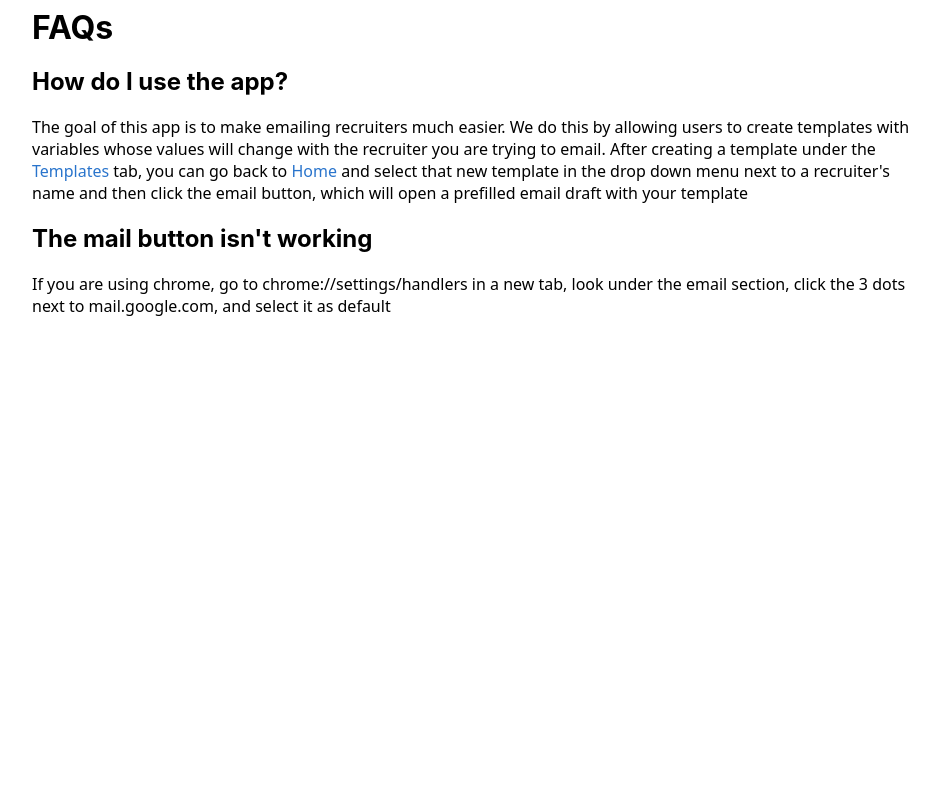
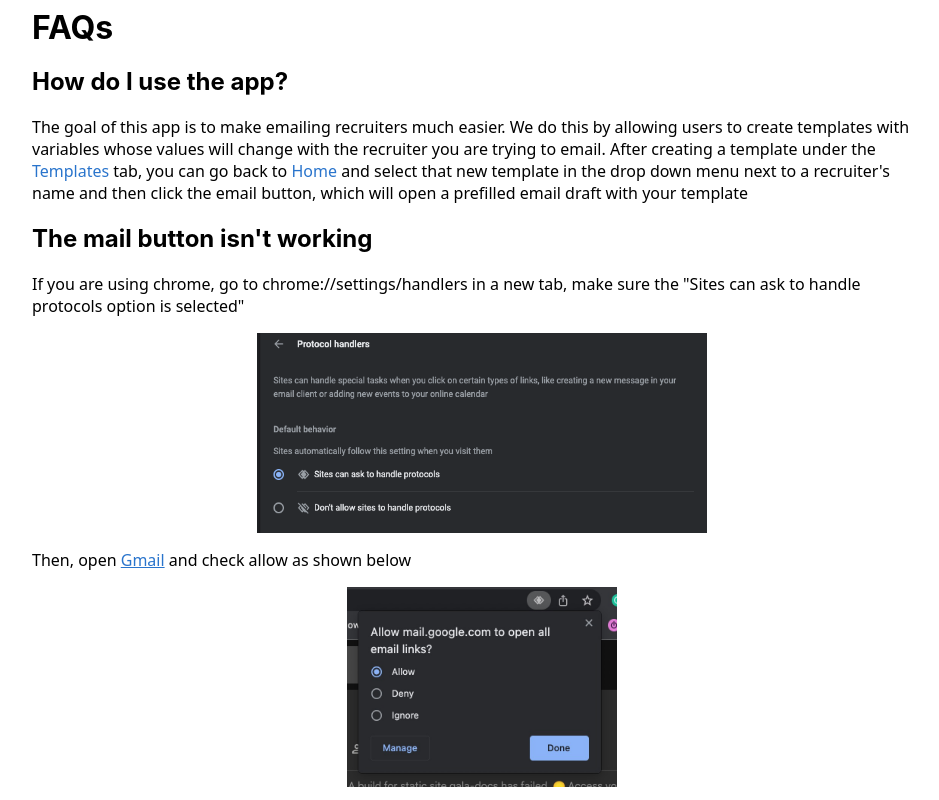
Before and after one commit to mhanna15/RecruiterDB, a React (Create React App) app: page /faqs in a window 1280 px wide. Shown: the whole page, without its empty margins (158-1097 px from the left). Built offline with nearby package versions, Linux system fonts and the light colour scheme; no server answers.

Commit message:
added images to faqs

```diff
--- /dev/null
+++ b/index.d.ts
@@ -0,0 +1,2 @@
+declare module '*.jpg';
+declare module '*.png';
--- a/src/pages/FAQS/FAQS.tsx
+++ b/src/pages/FAQS/FAQS.tsx
@@ -1,5 +1,8 @@
 import React from 'react';
 import { useNavigate } from 'react-router-dom';
+
+import faqAllowHandler from './images/faqAllowHandler.jpg';
+import protocolhandlers from './images/protocolhandlers.png';
 
 const FAQs = () => {
   const navigate = useNavigate();
@@ -16,8 +19,25 @@ const FAQs = () => {
       </p>
       <h2>{"The mail button isn't working"}</h2>
       <p>
-        If you are using chrome, go to chrome://settings/handlers in a new tab, look under the email section, click the
-        3 dots next to mail.google.com, and select it as default
+        If you are using chrome, go to chrome://settings/handlers in a new tab, make sure the{' '}
+        {'"Sites can ask to handle protocols option is selected"'}
+        <img
+          src={protocolhandlers}
+          style={{ display: 'flex', margin: 'auto', padding: '1em' }}
+          height="200px"
+          width="450px"
+        />
+        Then, open{' '}
+        <a href="https://mail.google.com/mail/u/0/#inbox" target="_blank" rel="noreferrer">
+          Gmail
+        </a>{' '}
+        and check allow as shown below
+        <img
+          src={faqAllowHandler}
+          style={{ display: 'flex', margin: 'auto', paddingTop: '1em' }}
+          height="200px"
+          width="270px"
+        />
       </p>
     </div>
   );
```
Also changed, not shown: tsconfig.json (+2 -8 lines), src/pages/FAQS/images/faqAllowHandler.jpg (added), src/pages/FAQS/images/protocolhandlers.png (added).
